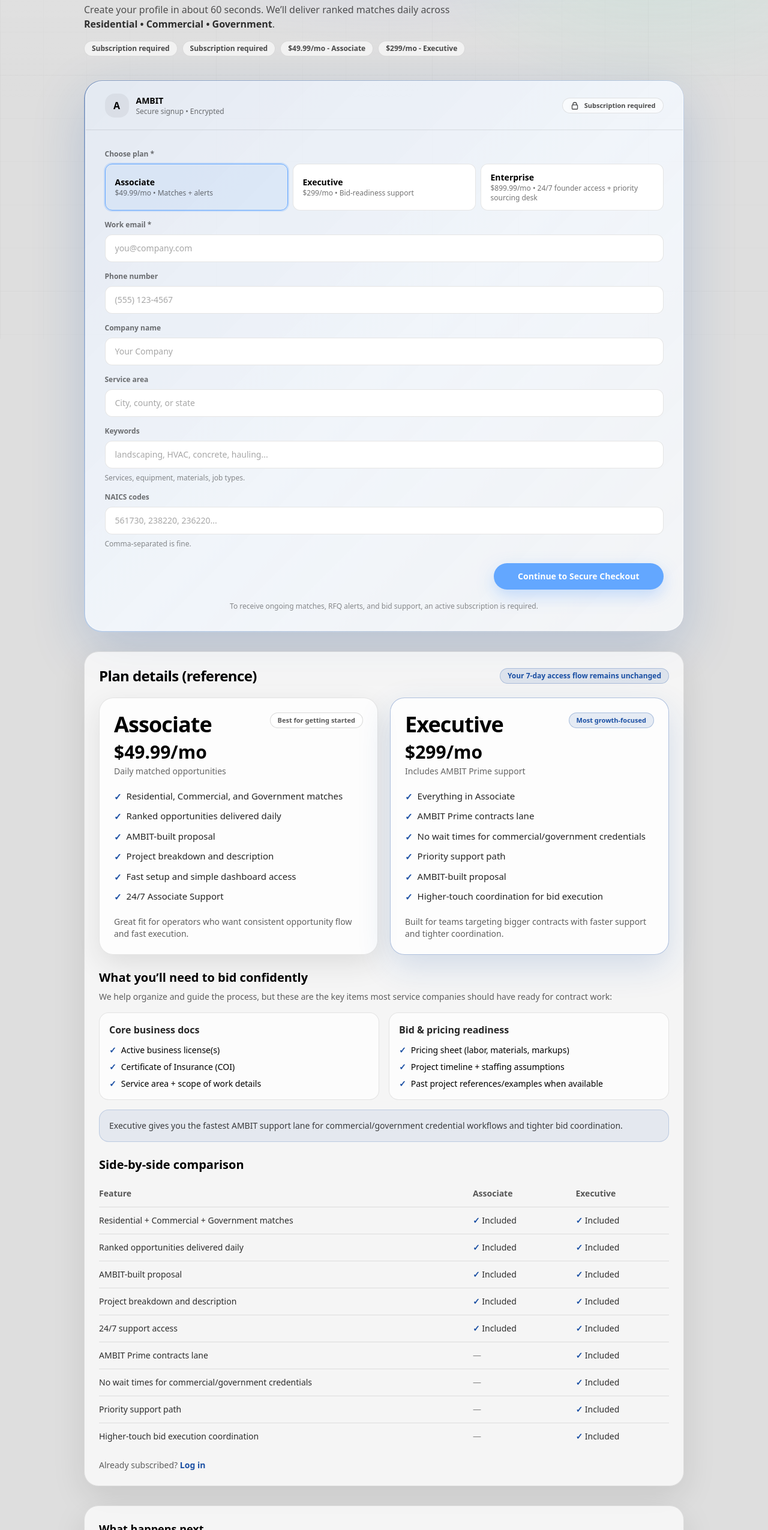
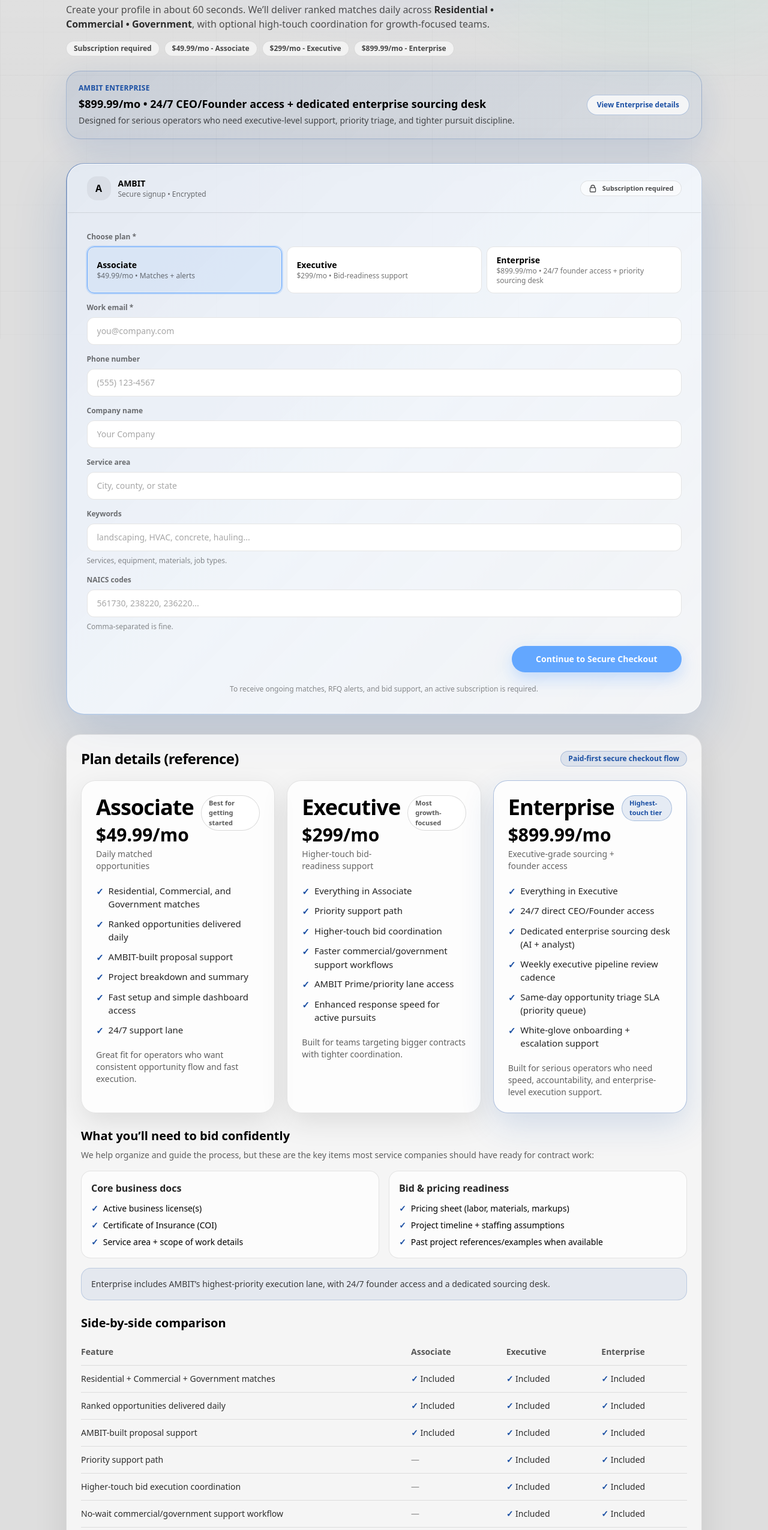
Before and after one commit to seansevrix/ambit, a Next.js app: page /get-started in a window 1280 px wide. Shown: the part 235-2786 px from the top of the page at 60% size. Built offline with nearby package versions, Linux system fonts and the light colour scheme; no server answers.

Commit message:
Add Enterprise (.99) to get-started page with 3-plan reference and comparison updates

```diff
--- a/app/get-started/page.tsx
+++ b/app/get-started/page.tsx
@@ -5,9 +5,9 @@ import GetStartedClient from "./GetStartedClient";
 
 const TRUST_BADGES = [
   "Subscription required",
-  "Subscription required",
   "$49.99/mo - Associate",
   "$299/mo - Executive",
+  "$899.99/mo - Enterprise",
 ];
 
 function LockIcon() {
@@ -195,7 +195,7 @@ export default function Page() {
         <div className="absolute inset-0 bg-gradient-to-b from-white/[0.18] via-transparent to-transparent" />
       </div>
 
-      <div className="mx-auto max-w-[1080px] px-6 py-12 lg:px-10">
+      <div className="mx-auto max-w-[1140px] px-6 py-12 lg:px-10">
         {/* Top row */}
         <div className="flex items-center justify-between">
           <Link href="/" className="text-sm font-semibold text-black/60 hover:text-black">
@@ -216,13 +216,12 @@ export default function Page() {
             Start getting matched opportunities today
           </h1>
 
-          <p className="mt-3 max-w-2xl text-black/65">
-            Create your profile in about 60 seconds. We’ll deliver ranked matches
-            daily across{" "}
+          <p className="mt-3 max-w-3xl text-black/65">
+            Create your profile in about 60 seconds. We’ll deliver ranked matches daily across{" "}
             <span className="font-semibold text-black/80">
               Residential • Commercial • Government
             </span>
-            .
+            , with optional high-touch coordination for growth-focused teams.
           </p>
 
           <div className="mt-4 flex flex-wrap gap-2">
@@ -234,6 +233,30 @@ export default function Page() {
                 {t}
               </span>
             ))}
+          </div>
+        </div>
+
+        {/* ENTERPRISE CALL-OUT */}
+        <div className="mt-6 rounded-3xl border border-[#1A4FA3]/25 bg-[linear-gradient(135deg,rgba(26,79,163,0.10),rgba(99,167,255,0.06))] p-5 shadow-[0_18px_55px_rgba(26,79,163,0.14)]">
+          <div className="flex flex-col gap-3 sm:flex-row sm:items-center sm:justify-between">
+            <div>
+              <div className="text-xs font-bold uppercase tracking-wide text-[#1A4FA3]">
+                Ambit Enterprise
+              </div>
+              <div className="mt-1 text-lg font-black text-black">
+                $899.99/mo • 24/7 CEO/Founder access + dedicated enterprise sourcing desk
+              </div>
+              <div className="mt-1 text-sm text-black/68">
+                Designed for serious operators who need executive-level support, priority triage, and tighter
+                pursuit discipline.
+              </div>
+            </div>
+            <Link
+              href="/prime"
+              className="inline-flex items-center justify-center rounded-full border border-[#1A4FA3]/30 bg-white/75 px-4 py-2 text-xs font-bold text-[#1A4FA3] hover:bg-white"
+            >
+              View Enterprise details
+            </Link>
           </div>
         </div>
 
@@ -270,11 +293,11 @@ export default function Page() {
           <div className="flex items-center justify-between gap-3 flex-wrap">
             <h2 className="text-2xl font-black tracking-tight">Plan details (reference)</h2>
             <span className="rounded-full border border-[#1A4FA3]/25 bg-[#1A4FA3]/10 px-3 py-1 text-xs font-semibold text-[#1A4FA3]">
-              Your 7-day access flow remains unchanged
+              Paid-first secure checkout flow
             </span>
           </div>
 
-          <div className="mt-5 grid gap-5 lg:grid-cols-2">
+          <div className="mt-5 grid gap-5 lg:grid-cols-3">
             <PlanReferenceCard
               name="Associate"
               price="$49.99/mo"
@@ -283,29 +306,45 @@ export default function Page() {
               bullets={[
                 "Residential, Commercial, and Government matches",
                 "Ranked opportunities delivered daily",
-                "AMBIT-built proposal",
-                "Project breakdown and description",
+                "AMBIT-built proposal support",
+                "Project breakdown and summary",
                 "Fast setup and simple dashboard access",
-                "24/7 Associate Support",
+                "24/7 support lane",
               ]}
               note="Great fit for operators who want consistent opportunity flow and fast execution."
             />
 
             <PlanReferenceCard
-              featured
               name="Executive"
               price="$299/mo"
-              subtitle="Includes AMBIT Prime support"
+              subtitle="Higher-touch bid-readiness support"
               badge="Most growth-focused"
               bullets={[
                 "Everything in Associate",
-                "AMBIT Prime contracts lane",
-                "No wait times for commercial/government credentials",
                 "Priority support path",
-                "AMBIT-built proposal",
-                "Higher-touch coordination for bid execution",
+                "Higher-touch bid coordination",
+                "Faster commercial/government support workflows",
+                "AMBIT Prime/priority lane access",
+                "Enhanced response speed for active pursuits",
               ]}
-              note="Built for teams targeting bigger contracts with faster support and tighter coordination."
+              note="Built for teams targeting bigger contracts with tighter coordination."
+            />
+
+            <PlanReferenceCard
+              featured
+              name="Enterprise"
+              price="$899.99/mo"
+              subtitle="Executive-grade sourcing + founder access"
+              badge="Highest-touch tier"
+              bullets={[
+                "Everything in Executive",
+                "24/7 direct CEO/Founder access",
+                "Dedicated enterprise sourcing desk (AI + analyst)",
+                "Weekly executive pipeline review cadence",
+                "Same-day opportunity triage SLA (priority queue)",
+                "White-glove onboarding + escalation support",
+              ]}
+              note="Built for serious operators who need speed, accountability, and enterprise-level execution support."
             />
           </div>
 
@@ -336,18 +375,19 @@ export default function Page() {
             </div>
 
             <div className="mt-4 rounded-2xl border border-[#1A4FA3]/20 bg-[#1A4FA3]/8 p-4 text-sm text-black/75">
-              Executive gives you the fastest AMBIT support lane for commercial/government credential workflows and tighter bid coordination.
+              Enterprise includes AMBIT’s highest-priority execution lane, with 24/7 founder access and a dedicated sourcing desk.
             </div>
           </div>
 
           <div className="mt-6 overflow-x-auto">
             <h3 className="text-xl font-black mb-3">Side-by-side comparison</h3>
-            <table className="w-full min-w-[760px] text-sm">
+            <table className="w-full min-w-[980px] text-sm">
               <thead>
                 <tr className="border-b border-black/10 text-left">
                   <th className="py-3 pr-4 font-semibold text-black/65">Feature</th>
                   <th className="py-3 px-4 font-semibold text-black/65">Associate</th>
                   <th className="py-3 px-4 font-semibold text-black/65">Executive</th>
+                  <th className="py-3 px-4 font-semibold text-black/65">Enterprise</th>
                 </tr>
               </thead>
               <tbody className="text-black/82">
@@ -355,44 +395,68 @@ export default function Page() {
                   <td className="py-3 pr-4">Residential + Commercial + Government matches</td>
                   <td className="py-3 px-4"><BlueCheck /> Included</td>
                   <td className="py-3 px-4"><BlueCheck /> Included</td>
+                  <td className="py-3 px-4"><BlueCheck /> Included</td>
                 </tr>
+
                 <tr className="border-b border-black/10">
                   <td className="py-3 pr-4">Ranked opportunities delivered daily</td>
                   <td className="py-3 px-4"><BlueCheck /> Included</td>
                   <td className="py-3 px-4"><BlueCheck /> Included</td>
+                  <td className="py-3 px-4"><BlueCheck /> Included</td>
                 </tr>
+
                 <tr className="border-b border-black/10">
-                  <td className="py-3 pr-4">AMBIT-built proposal</td>
+                  <td className="py-3 pr-4">AMBIT-built proposal support</td>
+                  <td className="py-3 px-4"><BlueCheck /> Included</td>
                   <td className="py-3 px-4"><BlueCheck /> Included</td>
                   <td className="py-3 px-4"><BlueCheck /> Included</td>
                 </tr>
-                <tr className="border-b border-black/10">
-                  <td className="py-3 pr-4">Project breakdown and description</td>
-                  <td className="py-3 px-4"><BlueCheck /> Included</td>
-                  <td className="py-3 px-4"><BlueCheck /> Included</td>
-                </tr>
-                <tr className="border-b border-black/10">
-                  <td className="py-3 pr-4">24/7 support access</td>
-                  <td className="py-3 px-4"><BlueCheck /> Included</td>
-                  <td className="py-3 px-4"><BlueCheck /> Included</td>
-                </tr>
-                <tr className="border-b border-black/10">
-                  <td className="py-3 pr-4">AMBIT Prime contracts lane</td>
-                  <td className="py-3 px-4 text-black/45">—</td>
-                  <td className="py-3 px-4"><BlueCheck /> Included</td>
-                </tr>
-                <tr className="border-b border-black/10">
-                  <td className="py-3 pr-4">No wait times for commercial/government credentials</td>
-                  <td className="py-3 px-4 text-black/45">—</td>
-                  <td className="py-3 px-4"><BlueCheck /> Included</td>
-                </tr>
+
                 <tr className="border-b border-black/10">
                   <td className="py-3 pr-4">Priority support path</td>
                   <td className="py-3 px-4 text-black/45">—</td>
                   <td className="py-3 px-4"><BlueCheck /> Included</td>
+                  <td className="py-3 px-4"><BlueCheck /> Included</td>
                 </tr>
+
+                <tr className="border-b border-black/10">
+                  <td className="py-3 pr-4">Higher-touch bid execution coordination</td>
+                  <td className="py-3 px-4 text-black/45">—</td>
+                  <td className="py-3 px-4"><BlueCheck /> Included</td>
+                  <td className="py-3 px-4"><BlueCheck /> Included</td>
+                </tr>
+
+                <tr className="border-b border-black/10">
+                  <td className="py-3 pr-4">No-wait commercial/government support workflow</td>
+                  <td className="py-3 px-4 text-black/45">—</td>
+                  <td className="py-3 px-4"><BlueCheck /> Included</td>
+                  <td className="py-3 px-4"><BlueCheck /> Included</td>
+                </tr>
+
+                <tr className="border-b border-black/10">
+                  <td className="py-3 pr-4">Dedicated enterprise sourcing desk (AI + analyst)</td>
+                  <td className="py-3 px-4 text-black/45">—</td>
+                  <td className="py-3 px-4 text-black/45">—</td>
+                  <td className="py-3 px-4"><BlueCheck /> Included</td>
+                </tr>
+
+                <tr className="border-b border-black/10">
+                  <td className="py-3 pr-4">24/7 direct CEO/Founder access</td>
+                  <td className="py-3 px-4 text-black/45">—</td>
+                  <td className="py-3 px-4 text-black/45">—</td>
+                  <td className="py-3 px-4"><BlueCheck /> Included</td>
+                </tr>
+
+                <tr className="border-b border-black/10">
+                  <td className="py-3 pr-4">Weekly executive pipeline review</td>
+                  <td className="py-3 px-4 text-black/45">—</td>
+                  <td className="py-3 px-4 text-black/45">—</td>
+                  <td className="py-3 px-4"><BlueCheck /> Included</td>
+                </tr>
+
                 <tr>
-                  <td className="py-3 pr-4">Higher-touch bid execution coordination</td>
+                  <td className="py-3 pr-4">Same-day opportunity triage SLA (priority queue)</td>
+                  <td className="py-3 px-4 text-black/45">—</td>
                   <td className="py-3 px-4 text-black/45">—</td>
                   <td className="py-3 px-4"><BlueCheck /> Included</td>
                 </tr>
@@ -417,23 +481,22 @@ export default function Page() {
               <Step
                 n={1}
                 title="We build your profile"
-                desc="Service area + keywords + NAICS → match accuracy."
+                desc="Service area + keywords + NAICS → improved match accuracy."
               />
               <Step
                 n={2}
-                title="Matches email daily"
-                desc="Ranked opportunities delivered every morning."
+                title="Matches begin daily"
+                desc="Ranked opportunities are delivered every morning."
               />
               <Step
                 n={3}
-                title="You get the winning plan"
-                desc="Reply to connect with an AMBIT associate for strategy."
+                title="Execution lane activates"
+                desc="Associate/Executive/Enterprise support cadence starts based on your selected plan."
               />
             </div>
 
             <div className="mt-5 rounded-2xl border border-black/10 bg-white/70 p-4 text-sm text-black/60">
-              <span className="font-semibold text-black/75">Privacy:</span> AMBIT
-              uses your profile only to match and deliver opportunities. No spam.
+              <span className="font-semibold text-black/75">Privacy:</span> AMBIT uses your profile only to match and deliver opportunities. No spam.
             </div>
           </div>
 
@@ -441,20 +504,27 @@ export default function Page() {
             <div className="text-lg font-black">Perfect for</div>
 
             <div className="mt-4 flex flex-wrap gap-2">
-              {["Landscaping", "HVAC", "Plumbing", "Junk removal", "Concrete", "Janitorial"].map(
-                (t) => (
+              {[
+                "Landscaping",
+                "HVAC",
+                "Plumbing",
+                "Junk removal",
+                "Concrete",
+                "Janitorial",
+                "Multi-crew operators",
+                "Regional contractors",
+              ].map((t) => (
                 <span
                   key={t}
                   className="rounded-full border border-black/10 bg-white/70 px-3 py-1 text-xs font-semibold text-black/70 shadow-sm transition hover:-translate-y-[1px] hover:bg-white"
                 >
                   {t}
                 </span>
-                )
-              )}
+              ))}
             </div>
 
             <div className="mt-4 text-sm text-black/55">
-              You can update keywords/NAICS anytime to refine matches.
+              You can update keywords/NAICS anytime to refine match quality.
             </div>
 
             <div className="mt-3 text-xs text-black/50">
```
Lines whose indentation alone changed are shown as unchanged.
